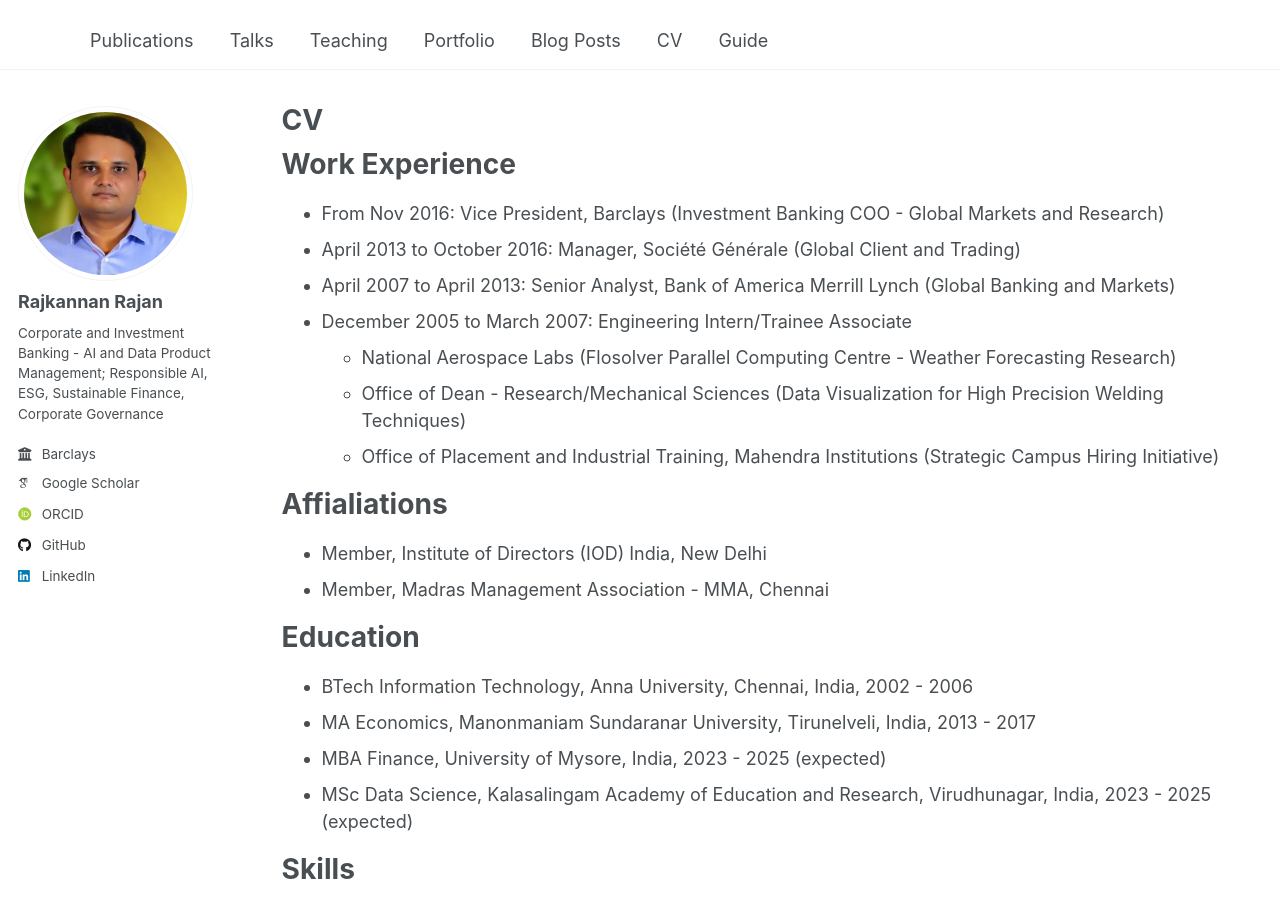
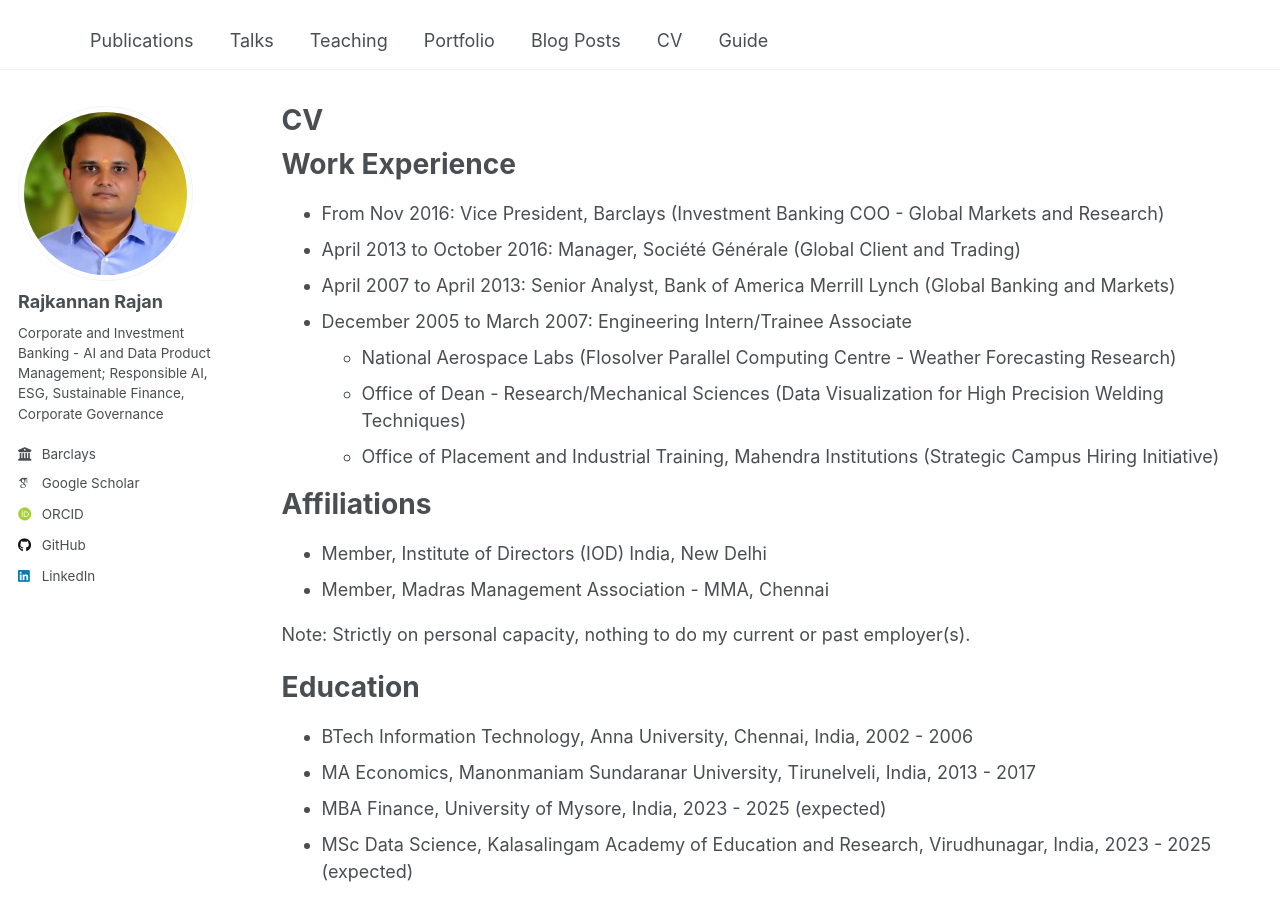
Before and after one commit to rajkannanrajan/rajkannanrajan.github.io, a Jekyll site: the page built from _pages/cv.md, in a window 1280 px wide and 900 px high. Built offline with Jekyll 4.4.1, drawn with Linux system fonts in a browser that asks for light colours; some web fonts are replaced.

Commit message:
Update cv.md

```diff
--- a/_pages/cv.md
+++ b/_pages/cv.md
@@ -19,10 +19,12 @@ Work Experience
   * Office of Dean - Research/Mechanical Sciences (Data Visualization for High Precision Welding Techniques)
   * Office of Placement and Industrial Training, Mahendra Institutions (Strategic Campus Hiring Initiative)
 
-Affialiations
+Affiliations
 ======
 * Member, Institute of Directors (IOD) India, New Delhi
 * Member, Madras Management Association - MMA, Chennai
+
+Note: Strictly on personal capacity, nothing to do my current or past employer(s).
 
 Education
 ======
```
